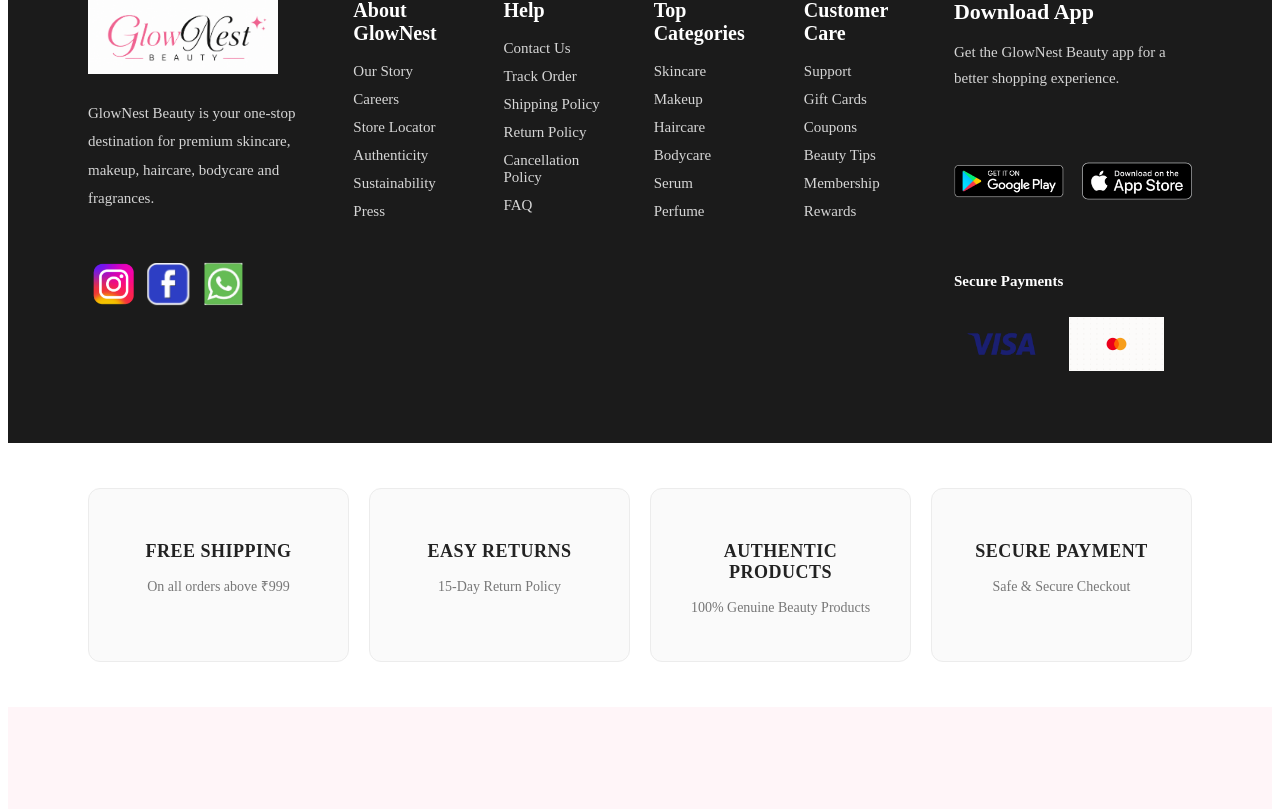
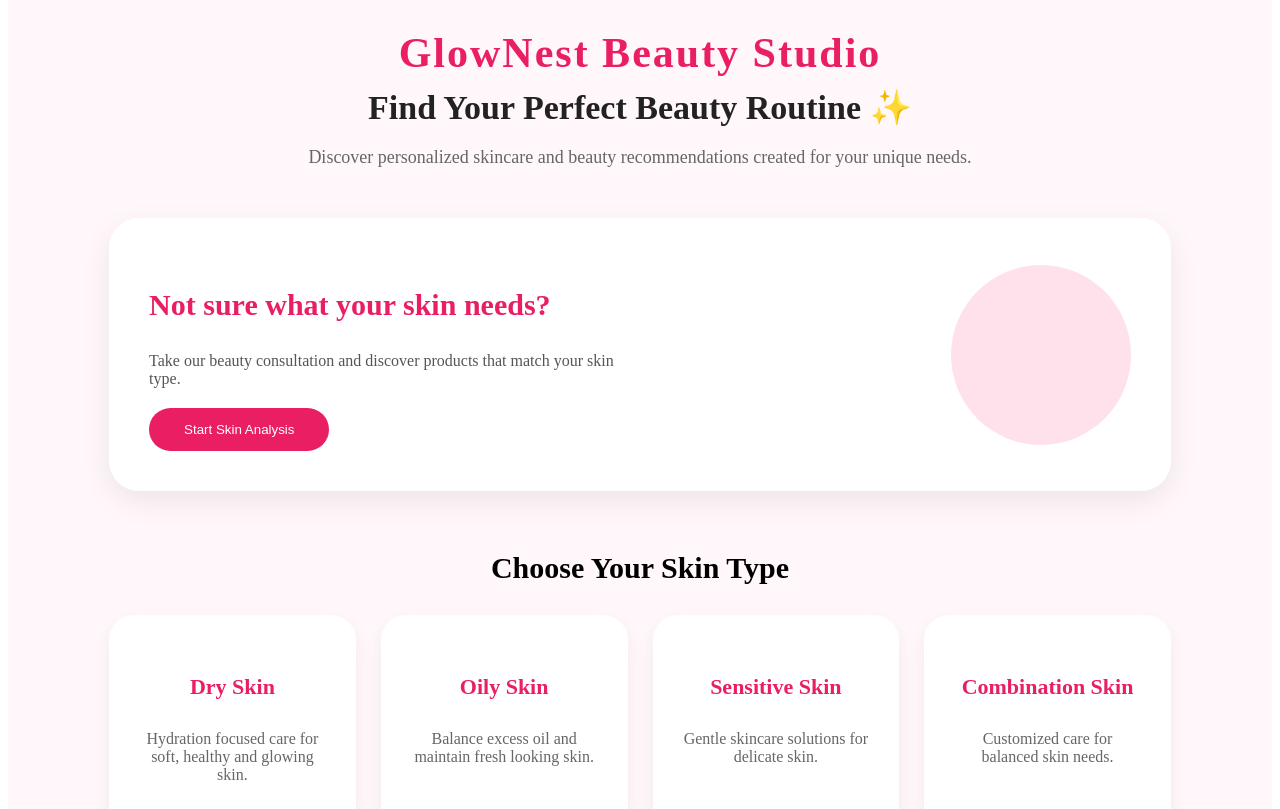
Before and after one commit to amrutha953/glownest-beauty, a React (Vite) app: page / in a window 1280 px wide. Shown: the part 903-1712 px from the top of the page. Built offline with nearby package versions, Linux system fonts and the light colour scheme.

Commit message:
Added Beauty Studio section to homepage

```diff
--- a/src/App.jsx
+++ b/src/App.jsx
@@ -2,7 +2,6 @@
 import { Routes, Route } from "react-router-dom";
 
 import Navbar from "./components/Navbar";
-import HeroSlider from "./components/HeroSlider";
 import Footer from "./components/Footer";
 
 import Home from "./pages/Home";
@@ -40,63 +39,128 @@
 import Wishlist from "./pages/Wishlist";
 import Cart from "./pages/Cart";
 import ProductDetails from "./pages/ProductDetails";
+
+
 function App() {
+
   return (
     <>
+
       <Navbar />
 
+
       <Routes>
-        {/* Home */}
+
+        {/* HOME */}
         <Route
           path="/"
-          element={
-            <>
-              <HeroSlider />
-              <Footer />
-            </>
-          }
+          element={<Home />}
         />
 
-        {/* Main Pages */}
+
+        {/* MAIN PAGES */}
         <Route path="/about" element={<About />} />
+
         <Route path="/contact" element={<Contact />} />
+
         <Route path="/offers" element={<Offers />} />
+
         <Route path="/shop" element={<Shop />} />
 
-        {/* Shop Categories */}
+
+        {/* SHOP CATEGORIES */}
+
         <Route path="/shop/skincare" element={<Skincare />} />
+
         <Route path="/shop/makeup" element={<Makeup />} />
+
         <Route path="/shop/haircare" element={<Haircare />} />
+
         <Route path="/shop/bodycare" element={<Bodycare />} />
+
         <Route path="/serum" element={<Serum />} />
+
         <Route path="/shop/perfume" element={<Perfume />} />
+
+
+        {/* HELP PAGES */}
+
         <Route path="/track-order" element={<TrackOrder />} />
+
         <Route path="/shipping-policy" element={<ShippingPolicy />} />
+
         <Route path="/return-policy" element={<ReturnPolicy />} />
+
         <Route path="/cancellation" element={<Cancellation />} />
+
         <Route path="/faq" element={<FAQ />} />
+
+
+        {/* ABOUT LINKS */}
+
         <Route path="/our-story" element={<OurStory />} />
+
         <Route path="/careers" element={<Careers />} />
+
         <Route path="/store-locator" element={<StoreLocator />} />
+
         <Route path="/authenticity" element={<Authenticity />} />
+
         <Route path="/sustainability" element={<Sustainability />} />
+
         <Route path="/press" element={<Press />} />
+
+
+        {/* CUSTOMER */}
+
         <Route path="/customer-care" element={<CustomerCare />} />
+
         <Route path="/support" element={<Support />} />
+
         <Route path="/gift-cards" element={<GiftCards />} />
+
         <Route path="/coupons" element={<Coupons />} />
+
         <Route path="/beauty-tips" element={<BeautyTips />} />
+
         <Route path="/membership" element={<Membership />} />
+
         <Route path="/rewards" element={<Rewards />} />
+
+
+        {/* POLICY */}
+
         <Route path="/terms" element={<Terms />} />
+
         <Route path="/privacy" element={<Privacy />} />
+
+
+        {/* USER PAGES */}
+
         <Route path="/search" element={<Search />} />
+
         <Route path="/wishlist" element={<Wishlist />} />
+
         <Route path="/cart" element={<Cart />} />
-        <Route path="/product/:id" element={<ProductDetails />} />
+
+
+        {/* PRODUCT */}
+
+        <Route
+          path="/product/:id"
+          element={<ProductDetails />}
+        />
+
+
       </Routes>
+
+
+      <Footer />
+
+
     </>
   );
 }
 
+
 export default App;
--- /dev/null
+++ b/src/pages/BeautyStudio.jsx
@@ -0,0 +1,148 @@
+import React from "react";
+import "../styles/BeautyStudio.css";
+
+function BeautyStudio() {
+  return (
+    <section className="beauty-studio-section">
+
+      {/* Heading */}
+
+      <div className="studio-heading">
+
+        <span>GlowNest Beauty Studio</span>
+
+        <h2>
+          Find Your Perfect Beauty Routine ✨
+        </h2>
+
+        <p>
+          Discover personalized skincare and beauty
+          recommendations created for your unique needs.
+        </p>
+
+      </div>
+
+
+
+      {/* Skin Analysis Banner */}
+
+      <div className="studio-banner">
+
+        <div className="banner-text">
+
+          <h3>
+            Not sure what your skin needs?
+          </h3>
+
+          <p>
+            Take our beauty consultation and discover
+            products that match your skin type.
+          </p>
+
+
+          <button>
+            Start Skin Analysis
+          </button>
+
+        </div>
+
+
+        <div className="banner-image">
+
+          <div className="glow-circle">
+
+          </div>
+
+        </div>
+
+      </div>
+
+
+
+
+      {/* Skin Cards */}
+
+      <h3 className="choose-title">
+        Choose Your Skin Type
+      </h3>
+
+
+      <div className="beauty-cards">
+
+
+        <div className="beauty-card">
+
+          <span></span>
+
+          <h4>
+            Dry Skin
+          </h4>
+
+          <p>
+            Hydration focused care for soft,
+            healthy and glowing skin.
+          </p>
+
+        </div>
+
+
+
+        <div className="beauty-card">
+
+          <span></span>
+
+          <h4>
+            Oily Skin
+          </h4>
+
+          <p>
+            Balance excess oil and maintain
+            fresh looking skin.
+          </p>
+
+        </div>
+
+
+
+
+        <div className="beauty-card">
+
+          <span></span>
+
+          <h4>
+            Sensitive Skin
+          </h4>
+
+          <p>
+            Gentle skincare solutions for
+            delicate skin.
+          </p>
+
+        </div>
+
+
+
+        <div className="beauty-card">
+
+          <span></span>
+
+          <h4>
+            Combination Skin
+          </h4>
+
+          <p>
+            Customized care for balanced
+            skin needs.
+          </p>
+
+        </div>
+
+
+      </div>
+
+
+    </section>
+  );
+}
+
+export default BeautyStudio;
--- a/src/pages/Home.jsx
+++ b/src/pages/Home.jsx
@@ -1,10 +1,15 @@
 import React from "react";
 import HeroSlider from "../components/HeroSlider";
+import BeautyStudio from "./BeautyStudio";
 
 const Home = () => {
   return (
     <>
+      {/* Existing Hero Banner */}
       <HeroSlider />
+
+      {/* New section after banner */}
+      <BeautyStudio />
     </>
   );
 };
--- /dev/null
+++ b/src/styles/BeautyStudio.css
@@ -0,0 +1,226 @@
+.beauty-studio-section {
+
+  padding:80px 8%;
+  background:#fff7fa;
+
+}
+
+
+
+/* Heading */
+
+.studio-heading {
+
+  text-align:center;
+  max-width:700px;
+  margin:auto;
+
+}
+
+
+.studio-heading span {
+
+  display:block;
+
+  font-size:42px;
+
+  font-weight:800;
+
+  color:#e91e63;
+
+  letter-spacing:2px;
+
+  margin-bottom:10px;
+
+}
+
+
+.studio-heading h2 {
+
+  font-size:34px;
+
+  font-weight:700;
+
+  color:#222;
+
+  margin:10px 0 20px;
+
+}
+
+
+.studio-heading p {
+
+  font-size:18px;
+  color:#666;
+
+}
+
+
+
+
+/* Banner */
+
+
+.studio-banner {
+
+  margin-top:50px;
+
+  background:white;
+
+  border-radius:30px;
+
+  padding:40px;
+
+  display:flex;
+
+  justify-content:space-between;
+
+  align-items:center;
+
+  box-shadow:0 10px 30px rgba(0,0,0,0.08);
+
+}
+
+
+
+.banner-text {
+
+  max-width:500px;
+
+}
+
+
+.banner-text h3 {
+
+  font-size:30px;
+  color:#e91e63;
+
+}
+
+
+.banner-text p {
+
+  margin:20px 0;
+  color:#555;
+
+}
+
+
+
+.banner-text button {
+
+  background:#e91e63;
+
+  color:white;
+
+  border:none;
+
+  padding:14px 35px;
+
+  border-radius:30px;
+
+  cursor:pointer;
+
+}
+
+
+
+
+.glow-circle {
+
+  width:180px;
+
+  height:180px;
+
+  border-radius:50%;
+
+  background:#ffe1ec;
+
+  display:flex;
+
+  align-items:center;
+
+  justify-content:center;
+
+  font-size:70px;
+
+}
+
+
+
+
+/* Cards */
+
+
+.choose-title {
+
+ text-align:center;
+
+ margin:60px 0 30px;
+
+ font-size:30px;
+
+}
+
+
+
+.beauty-cards {
+
+ display:grid;
+
+ grid-template-columns:repeat(4,1fr);
+
+ gap:25px;
+
+}
+
+
+
+.beauty-card {
+
+ background:white;
+
+ padding:30px;
+
+ border-radius:25px;
+
+ text-align:center;
+
+ transition:.4s;
+
+ box-shadow:0 8px 20px rgba(0,0,0,0.06);
+
+}
+
+
+
+.beauty-card:hover {
+
+ transform:translateY(-12px);
+
+}
+
+
+
+.beauty-card span {
+
+ font-size:40px;
+
+}
+
+
+.beauty-card h4 {
+
+ font-size:22px;
+
+ color:#e91e63;
+
+}
+
+
+
+.beauty-card p {
+
+ color:#666;
+
+}
```
